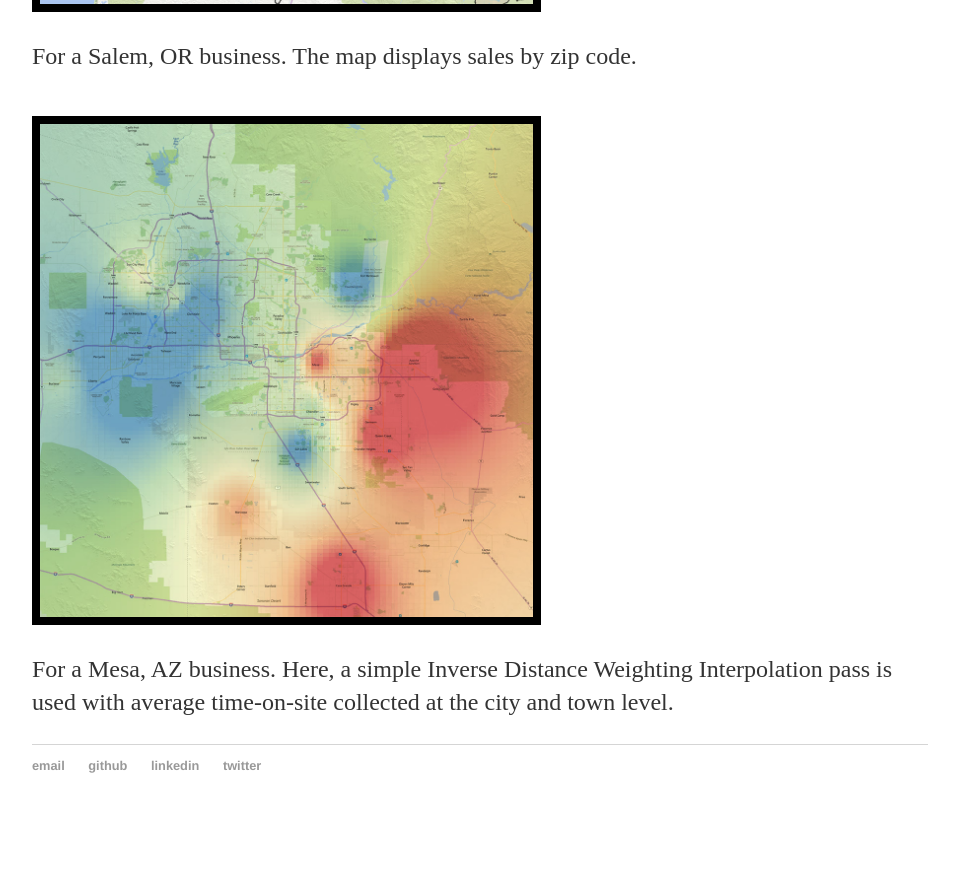
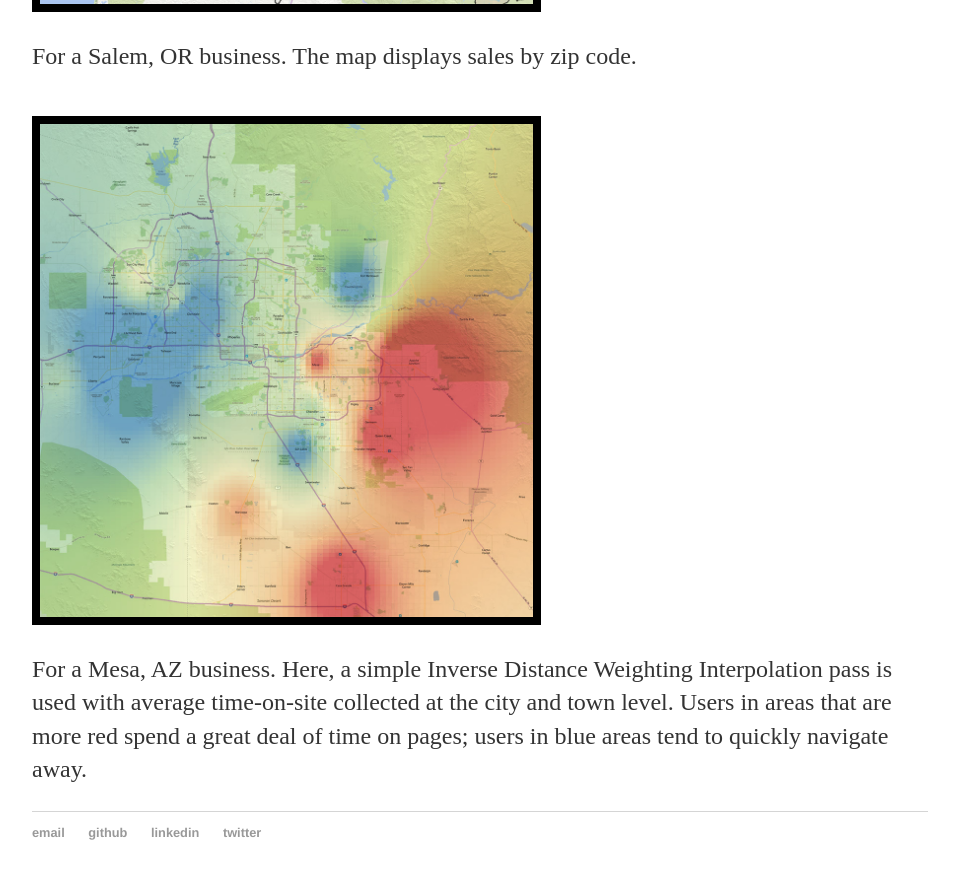
Before and after one commit to mathewolson/mathewolson.github.io, a Jekyll site: the page built from data.html, in a window 1280 px wide and 900 px high, scrolled down 1431 px. Shown: the top 879 px of the window, without its empty margins (160-1119 px from the left). Built offline with Jekyll 4.4.1, drawn with Linux system fonts in a browser that asks for light colours; before the commit the page ends 2264 px from its top, so only the background shows below that.

Commit message:
Update data.html

```diff
--- a/data.html
+++ b/data.html
@@ -19,4 +19,4 @@ title: Data
 	<div>
 	<img src="map3.jpg" width=55% height=auto border=8px/>
 	</div>
-	<p>For a Mesa, AZ business. Here, a simple Inverse Distance Weighting Interpolation pass is used with average time-on-site collected at the city and town level.</p>
+	<p>For a Mesa, AZ business. Here, a simple Inverse Distance Weighting Interpolation pass is used with average time-on-site collected at the city and town level. Users in areas that are more red spend a great deal of time on pages; users in blue areas tend to quickly navigate away.</p>
```
